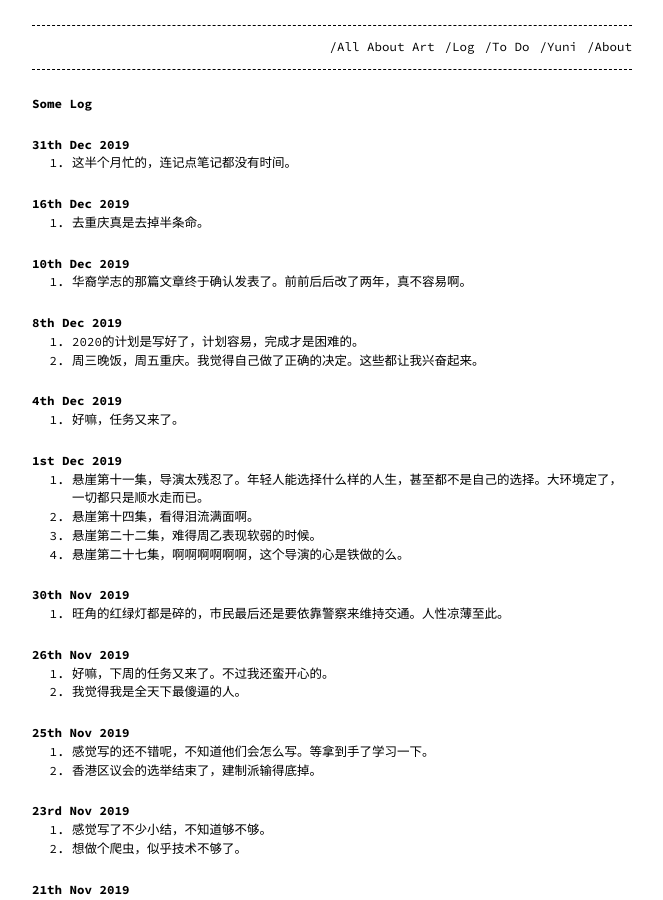
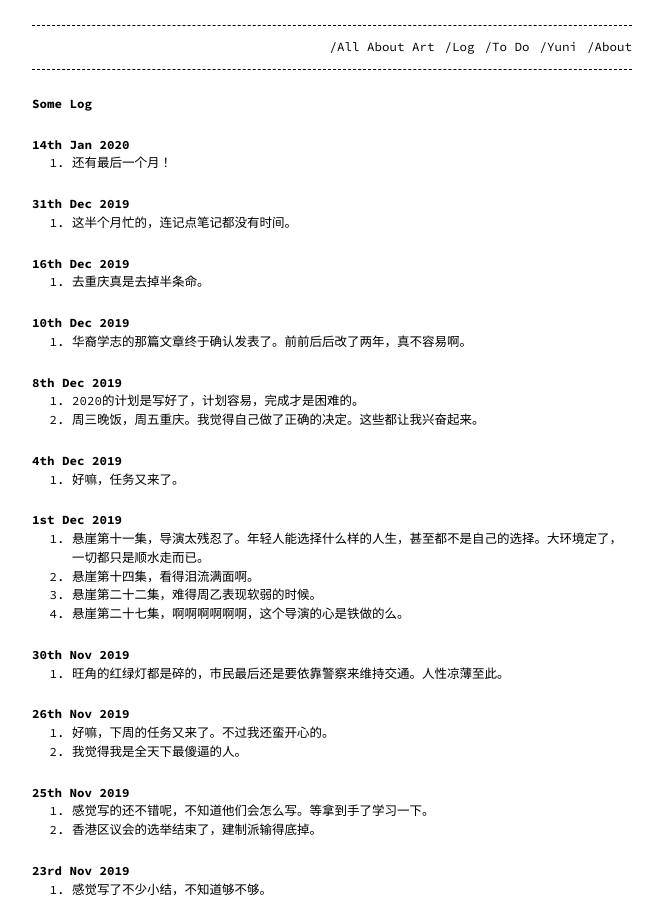
Before and after one commit to 912828qj2/912828qj2.github.io, a Jekyll site: the page built from log.md, in a window 1280 px wide and 900 px high. Shown: the whole window, without its empty margins (308-971 px from the left). Built offline with Jekyll 4.4.1, drawn with Linux system fonts in a browser that asks for light colours.

Commit message:
Update log.md

```diff
--- a/log.md
+++ b/log.md
@@ -5,6 +5,10 @@ permalink: /log/
 ---
 
 ## Some Log
+
+### 14th Jan 2020
+
+1. 还有最后一个月！
 
 ### 31th Dec 2019
 
```
